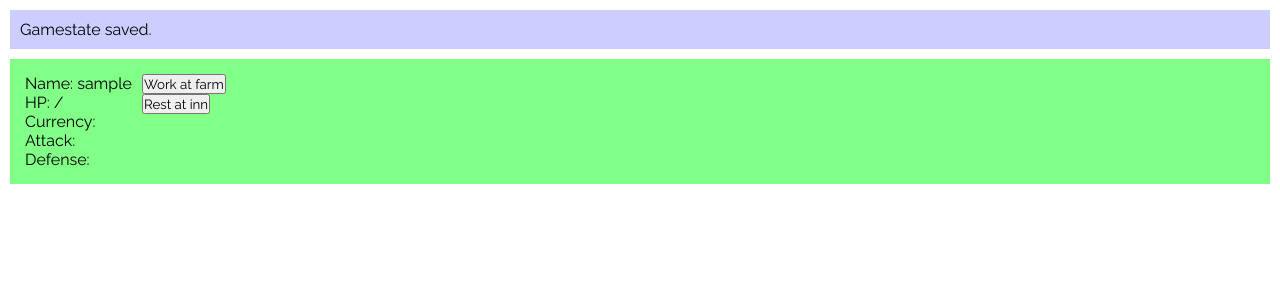
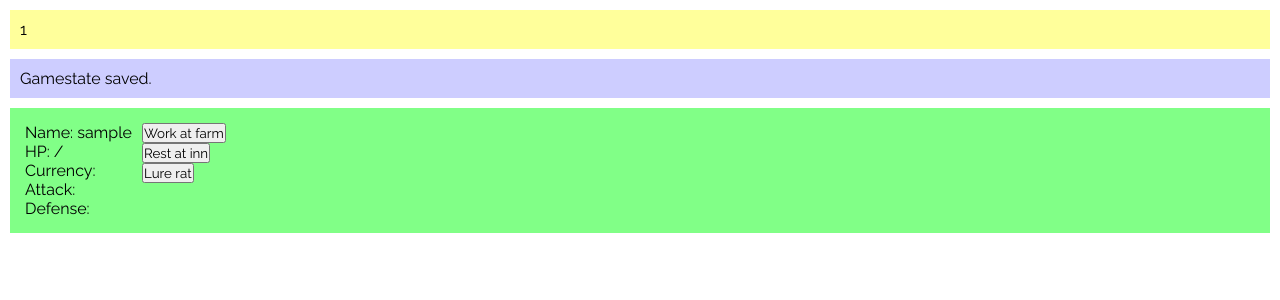
Before and after one commit to dot319/adventuregame, a PHP site: page /startgame.php in a window 1280 px wide. Shown: the part 49-349 px from the top of the page. Run offline with PHP 8.4, Linux system fonts and the light colour scheme; the visitor is signed in with stand-in values (Sample User, id 1); tables that the repository leaves empty or names only in its code hold one stand-in row (values such as "Sample post"); some web fonts are replaced.

Commit message:
added a combat div

```diff
--- a/php sections/game.php
+++ b/php sections/game.php
@@ -8,10 +8,33 @@ $$name = new Adventurer($name);
 
 ?>
 
+<!---------------------------------- Header ---------------------------------------------->
+
 <div id="header">
     Welcome <?php echo($name); ?> |
     <a href="loggedout.php">Log out</a>
 </div>
+
+<!---------------------------------- Combat ---------------------------------------------->
+
+<div id="combat">
+
+<?php
+if (isset($_POST['enemy'])) {
+    if ($_POST['enemy'] != "") {
+        $_SESSION['newEnemy'] = $_POST['enemy'];
+    }
+}
+
+if (isset($_SESSION['newEnemy'])) {
+    echo($_SESSION['newEnemy']);
+}
+
+?>
+
+</div>
+
+<!-------------------------------- Game screen ------------------------------------------->
 
 <div id="game-screen">
 
@@ -48,6 +71,8 @@ if (isset($_GET['button'])) {
 
 </div>
 
+<!-------------------------------- Interface ------------------------------------------->
+
 <div id="interface">
     <?php ${$name}->showStats()?>
     <div id="buttons">
@@ -59,5 +84,10 @@ if (isset($_GET['button'])) {
             <input type="hidden" name="button" value="rest_at_inn">
             <input type="submit" value="Rest at inn">
         </form>
+        <form action="<?php echo($_SERVER['PHP_SELF']); ?>?button=true" method="POST">
+            <input type="hidden" name="button" value="lure_rat">
+            <input type="hidden" name="enemy" value="lvl1_rat">
+            <input type="submit" value="Lure rat">
+        </form>
     </div>
 </div>
--- a/stylesheet.css
+++ b/stylesheet.css
@@ -61,6 +61,18 @@
     margin: 10px;
 }
 
+#combat {
+    background-color: rgb(255, 255, 155);
+    padding: 10px;
+    margin: 10px;
+}
+
+#game-screen {
+    background-color: rgb(205, 205, 255);
+    padding: 10px;
+    margin: 10px;
+}
+
 #interface {
     background-color: rgb(129, 255, 135);
     padding: 10px;
@@ -72,9 +84,3 @@
 #interface div {
     margin: 5px;
 }
-
-#game-screen {
-    background-color: rgb(205, 205, 255);
-    padding: 10px;
-    margin: 10px;
-}
```
